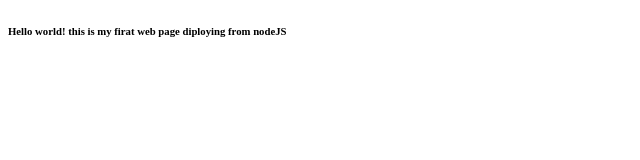
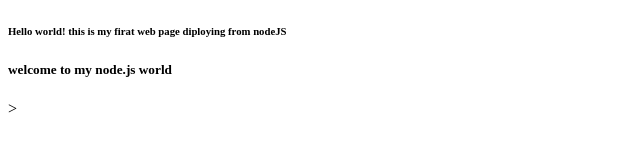
Before and after one commit to RamChandraNagalapelli/nrc-first-web-server, a website: page Public/index.html in a window 1280 px wide. Shown: the whole page, without its empty margins (0-640 px from the left). Drawn offline with Linux system fonts and the light colour scheme.

Commit message:
update index.html

```diff
--- a/Public/index.html
+++ b/Public/index.html
@@ -5,5 +5,6 @@
 </head>
 <body>
 	<h6>Hello world! this is my firat web page diploying from nodeJS</h6>
+	<h5>welcome to my node.js world</h5>>
 </body>
 </html>
```
